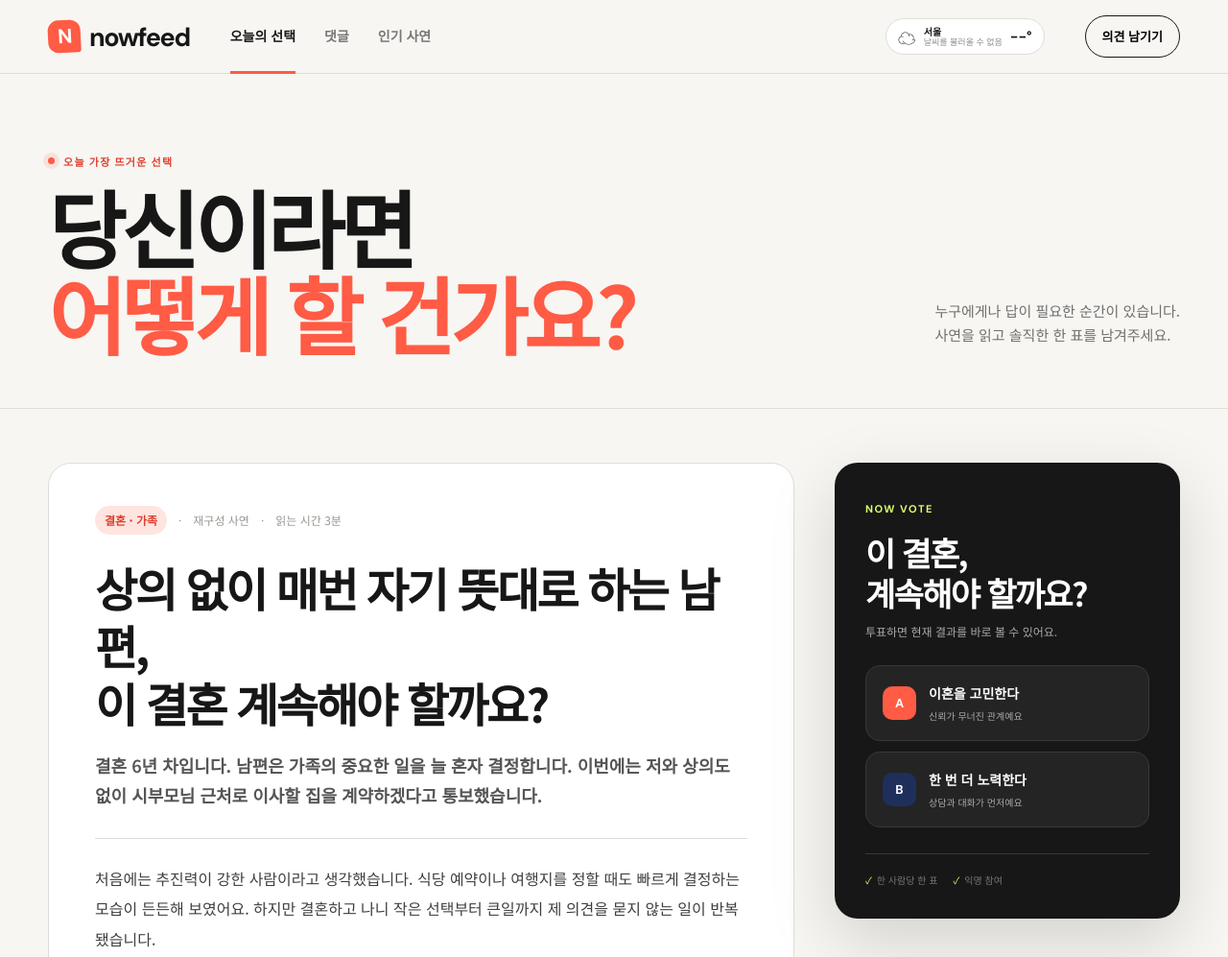
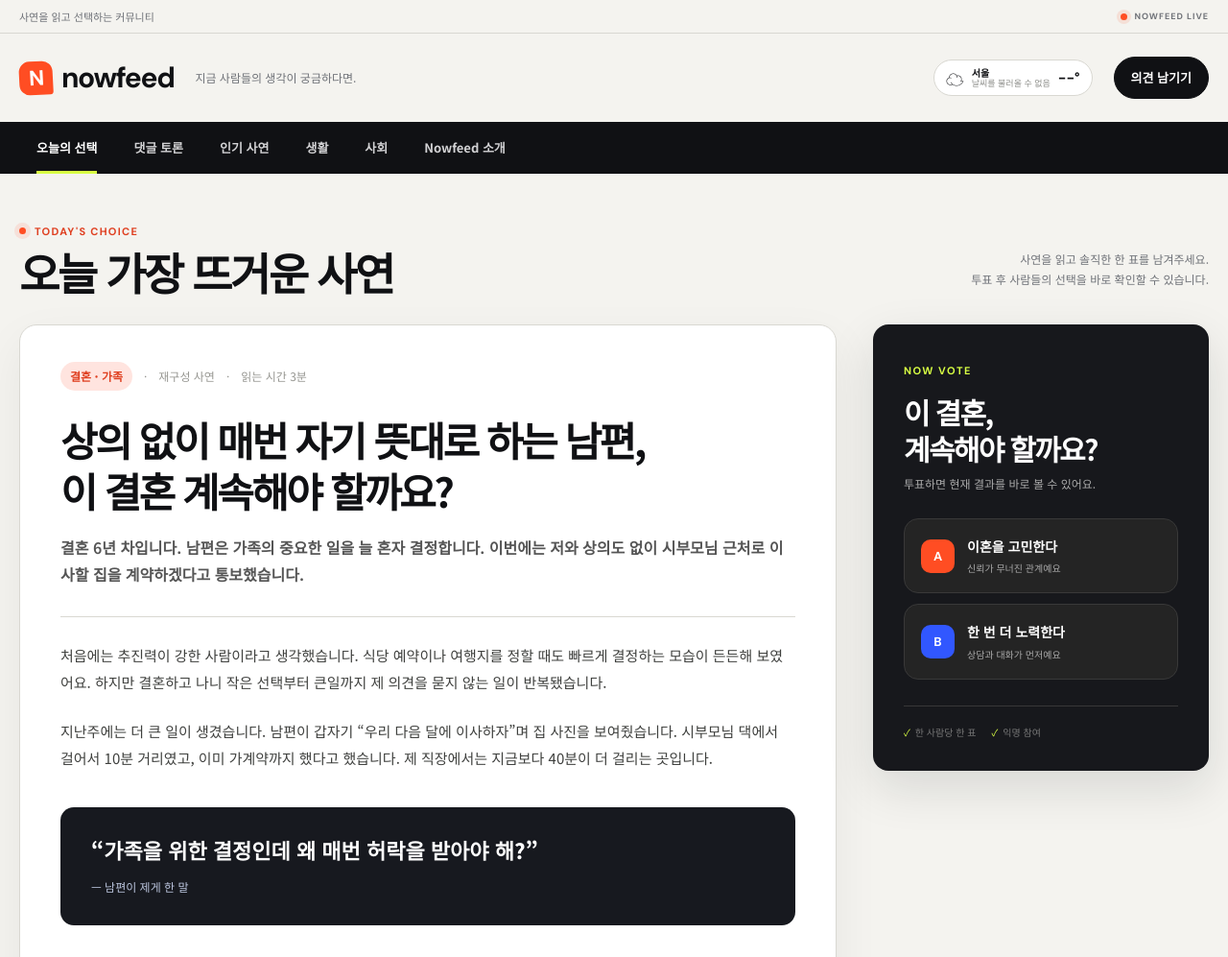
Before and after one commit to evolvekorea/nowfeed, a plain HTML site: page index.html in a window 1280 px wide. Shown: the top 997 px of the page at 96% size. Drawn offline with Linux system fonts and the light colour scheme; no server answers.

Commit message:
Restore Nowfeed portal design

```diff
--- /dev/null
+++ b/css/portal.css
@@ -0,0 +1,10 @@
+:root{--bg:#f4f3ef;--paper:#fff;--ink:#101114;--muted:#6f7278;--line:#d9d8d2;--coral:#ff4d23;--coral-dark:#df3f20;--navy:#3157ff;--lime:#d9ff43;--soft:#eeede8;--radius:18px;--container:1240px}
+
+.site-header{position:relative;top:auto;background:var(--bg);border-bottom:0;backdrop-filter:none}.utility-bar{display:block;border-bottom:1px solid var(--line);color:var(--muted);font-size:11px}.utility-inner{height:34px;display:flex;align-items:center;justify-content:space-between}.utility-inner span:last-child{display:flex;align-items:center;gap:7px;font:700 9px "DM Sans",sans-serif;letter-spacing:1px}.utility-inner i{width:7px;height:7px;border-radius:50%;background:var(--coral);box-shadow:0 0 0 4px rgba(255,77,35,.12)}.header-inner{height:92px;gap:22px}.brand{font-size:30px}.brand-mark{width:35px;height:35px;font-size:22px}.brand-copy{margin:0;color:var(--muted);font-size:12px}.weather-chip{margin-left:auto;background:var(--paper)}.story-submit{margin-left:0;background:var(--ink);color:#fff;border-color:var(--ink)}
+
+.main-nav{display:block;background:var(--ink);color:#fff}.nav-scroll{height:54px;display:flex;align-items:center;gap:2px;overflow-x:auto;scrollbar-width:none}.nav-scroll::-webkit-scrollbar{display:none}.nav-scroll a{height:100%;padding:0 18px;display:flex;align-items:center;color:#d2d2d4;font-size:13px;white-space:nowrap}.nav-scroll a:hover,.nav-scroll a.active{color:#fff}.nav-scroll a.active:after{left:18px;right:18px;bottom:0;background:var(--lime)}
+
+.intro{padding:43px 0 28px;border-bottom:0}.intro-inner{align-items:flex-end}.intro h1{margin-top:6px;font-size:clamp(30px,4vw,46px);line-height:1.15;letter-spacing:-2.5px}.intro p{font-size:12px;text-align:right}.content-grid{grid-template-columns:minmax(0,1fr) 350px;gap:38px;padding-top:0;padding-bottom:80px}.story-card{padding:38px 42px;border-radius:var(--radius);box-shadow:0 18px 50px rgba(20,22,28,.06)}.story-card>h2{font-size:clamp(28px,3.5vw,42px)}.story-summary{font-size:16px}.story-body>p{font-size:15px;line-height:1.9}.story-body blockquote{background:#17191f;border-radius:14px}.vote-panel{top:24px;border-radius:16px;background:#17181c;box-shadow:0 18px 50px rgba(20,22,28,.12)}.vote-panel h2{font-size:30px}.comments-section{background:var(--bg);border-top:1px solid var(--line)}.comments-heading h2{font-size:40px}.comment-form{background:var(--paper)}.more-grid article{box-shadow:0 12px 35px rgba(20,22,28,.04)}
+
+@media(max-width:900px){.brand-copy{display:none}.main-nav{display:none}.main-nav.open{position:static;padding:0;border:0;border-radius:0;background:var(--ink);box-shadow:none}.main-nav.open .nav-scroll{height:auto;padding:10px 13px;display:grid;grid-template-columns:repeat(2,1fr)}.main-nav.open a{height:40px;padding:0 10px}.menu-toggle{margin-left:0}.content-grid{grid-template-columns:1fr}.intro p{text-align:left}}
+@media(max-width:620px){.utility-bar{display:none}.header-inner{height:70px}.brand{font-size:25px}.brand-mark{width:31px;height:31px;font-size:19px}.story-submit{display:none}.intro{padding:32px 0 20px}.intro-inner{align-items:flex-start}.intro h1{font-size:31px;letter-spacing:-1.6px}.intro p{display:none}.story-card{padding:25px 21px}.content-grid{gap:24px;padding-bottom:54px}.vote-panel{padding:25px 22px}.comments-heading h2{font-size:34px}}
--- a/index.html
+++ b/index.html
@@ -13,6 +13,7 @@
   <meta property="og:url" content="https://nowfeed.co.kr/">
   <meta name="theme-color" content="#ff5b45">
   <link rel="stylesheet" href="css/style.css">
+  <link rel="stylesheet" href="css/portal.css">
   <script defer src="js/app.js"></script>
   <script defer src="js/weather.js"></script>
   <script defer src="js/comments.js"></script>
@@ -21,15 +22,15 @@
   <a class="skip-link" href="#main-content">본문 바로가기</a>
 
   <header class="site-header">
+    <div class="utility-bar">
+      <div class="container utility-inner">
+        <span>사연을 읽고 선택하는 커뮤니티</span>
+        <span><i></i> NOWFEED LIVE</span>
+      </div>
+    </div>
     <div class="container header-inner">
-      <a class="brand" href="/" aria-label="Nowfeed 홈">
-        <span class="brand-mark">N</span><span>nowfeed</span>
-      </a>
-      <nav class="main-nav" id="main-nav" aria-label="주요 메뉴">
-        <a class="active" href="#today">오늘의 선택</a>
-        <a href="#comments">댓글</a>
-        <a href="#more">인기 사연</a>
-      </nav>
+      <a class="brand" href="/" aria-label="Nowfeed 홈"><span class="brand-mark">N</span><span>nowfeed</span></a>
+      <p class="brand-copy">지금 사람들의 생각이 궁금하다면.</p>
       <div class="weather-chip" id="weather-chip" aria-live="polite" title="Open-Meteo 제공 서울 날씨">
         <span id="weather-icon" aria-hidden="true">☁</span>
         <span><b>서울</b><small id="weather-status">날씨 확인 중</small></span>
@@ -38,16 +39,26 @@
       <button class="story-submit" type="button" data-scroll-comments>의견 남기기</button>
       <button class="menu-toggle" id="menu-toggle" type="button" aria-expanded="false" aria-controls="main-nav">메뉴</button>
     </div>
+    <nav class="main-nav" id="main-nav" aria-label="주요 메뉴">
+      <div class="container nav-scroll">
+        <a class="active" href="#today">오늘의 선택</a>
+        <a href="#comments">댓글 토론</a>
+        <a href="#more">인기 사연</a>
+        <a href="category/life/">생활</a>
+        <a href="category/society/">사회</a>
+        <a href="about/">Nowfeed 소개</a>
+      </div>
+    </nav>
   </header>
 
   <main id="main-content">
     <section class="intro" id="today">
       <div class="container intro-inner">
         <div>
-          <span class="kicker"><i></i> 오늘 가장 뜨거운 선택</span>
-          <h1>당신이라면<br><em>어떻게 할 건가요?</em></h1>
+          <span class="kicker"><i></i> TODAY'S CHOICE</span>
+          <h1>오늘 가장 뜨거운 사연</h1>
         </div>
-        <p>누구에게나 답이 필요한 순간이 있습니다.<br>사연을 읽고 솔직한 한 표를 남겨주세요.</p>
+        <p>사연을 읽고 솔직한 한 표를 남겨주세요.<br>투표 후 사람들의 선택을 바로 확인할 수 있습니다.</p>
       </div>
     </section>
 
```
